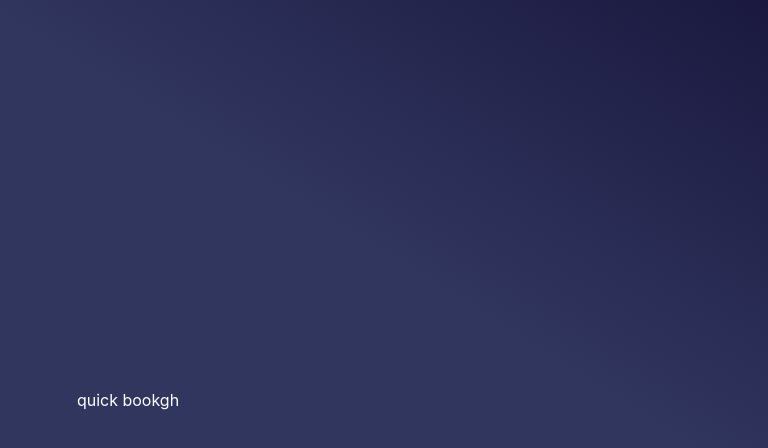
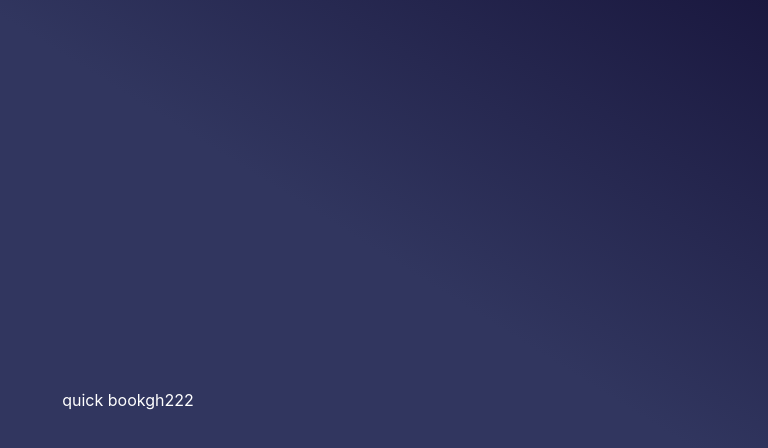
Before and after one commit to Gauravraj1141/webhoooktest1, a React (Create React App) app: page / in a window 1280 px wide. Shown: the top 448 px of the page, without its empty margins (512-1280 px from the left). Built offline with nearby package versions, Linux system fonts and the light colour scheme.

Commit message:
adding new app

```diff
--- a/src/App.js
+++ b/src/App.js
@@ -3,7 +3,7 @@ import './App.css';
 function App() {
   return (
     <div className="App">
-      quick bookgh
+      quick bookgh222
 
     </div>
   );
```
